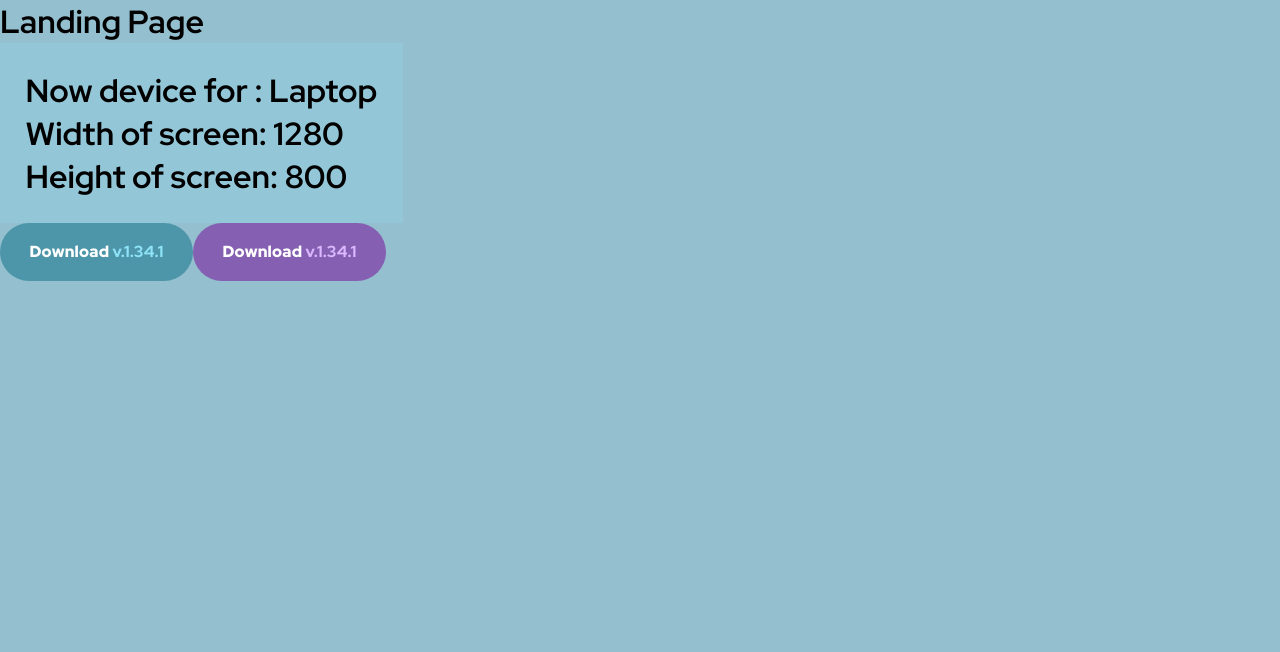
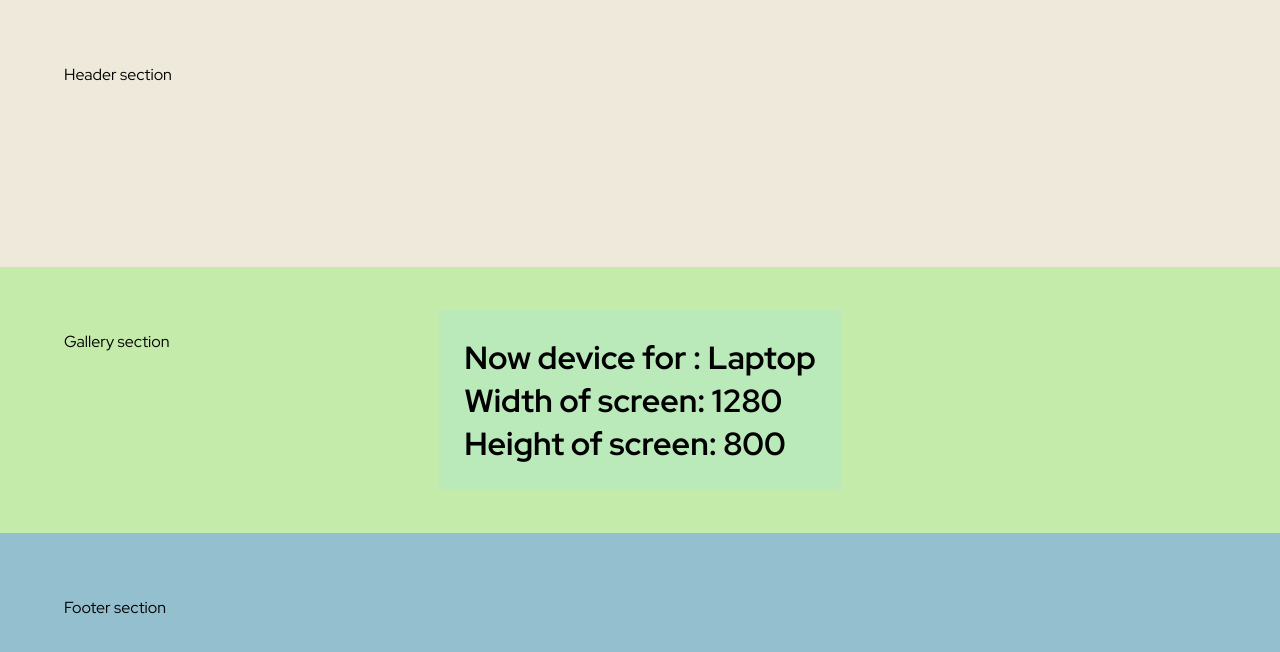
Before and after one commit to PiriyaLapa/meet-landing-page, a React (Create React App) app: page / in a window 1280 px wide. Shown: the top 652 px of the page. Built offline with nearby package versions, Linux system fonts and the light colour scheme.

Commit message:
udpate added styled each sections, create component author and button

```diff
--- a/src/App.tsx
+++ b/src/App.tsx
@@ -1,6 +1,5 @@
 import * as React from 'react';
 import GlobalStyles from './styles/GlobalStyles';
-import Button from './components/buttons/Button';
 import LandingPage from './pages/LandingPage';
 
 export default class App extends React.Component {
@@ -9,8 +8,6 @@ export default class App extends React.Component {
       <div>
        <GlobalStyles />
           <LandingPage />
-        <Button  btnType='Primary'/>
-        <Button  btnType='Secondary'/>
       </div>
     );
   }
--- a/src/pages/LandingPage.tsx
+++ b/src/pages/LandingPage.tsx
@@ -1,6 +1,9 @@
 import { Component, ReactNode } from "react";
-import { StyledScreenSizeDetect } from "../styles/styles";
+import { StyledLandingPage, StyledScreenSizeDetect } from "../styles/styles";
 import detectScreenSize from "../helpers/screenSizeHelper";
+import Header from "./sections/Header";
+import Gallery from "./sections/Gallery";
+import Footer from "./sections/Footer";
 
 export default class LandingPage extends Component {
   // Define initial state to hold window dimensions
@@ -31,14 +34,16 @@ export default class LandingPage extends Component {
     const screenNow = detectScreenSize(windowWidth);
 
     return (
-      <div>
-        <h1>Landing Page</h1>
+      <StyledLandingPage>
+        <Header />
+        <Gallery />
+        <Footer/>
         <StyledScreenSizeDetect>
           <h1>Now device for : {screenNow}</h1>
           <h1>Width of screen: {windowWidth}</h1>
           <h1>Height of screen: {windowHeight}</h1>
         </StyledScreenSizeDetect>
-      </div>
+      </StyledLandingPage>
     );
   }
 }
--- a/src/pages/sections/Footer.tsx
+++ b/src/pages/sections/Footer.tsx
@@ -1,9 +1,8 @@
-import {Component,ReactNode} from 'react';
+import { Component, ReactNode } from "react";
+import { StyledFooter } from "../../styles/styles";
 
-export default class Footer extends Component{
-    render():ReactNode{
-        return(
-            <h1>Footer section</h1>
-        )
-    }
+export default class Footer extends Component {
+  render(): ReactNode {
+    return <StyledFooter>Footer section</StyledFooter>;
+  }
 }
--- a/src/pages/sections/Gallery.tsx
+++ b/src/pages/sections/Gallery.tsx
@@ -1,9 +1,10 @@
 import { Component, ReactNode } from "react";
+import { StyledGallery } from "../../styles/styles";
 
 export default class Gallery extends Component{
     render():ReactNode{
         return(
-            <h1>Gallery section</h1>
+            <StyledGallery>Gallery section</StyledGallery>
         )
     }
 }
--- a/src/pages/sections/Header.tsx
+++ b/src/pages/sections/Header.tsx
@@ -1,9 +1,10 @@
 import { Component, ReactNode } from "react";
+import { StyledHeader } from "../../styles/styles";
 
 export default class Header extends Component{
     render():ReactNode{
         return(
-            <h1>Header section</h1>
+            <StyledHeader>Header section</StyledHeader>
         )
     }
 }
--- a/src/styles/GlobalStyles.ts
+++ b/src/styles/GlobalStyles.ts
@@ -13,27 +13,27 @@ const GlobalStyles = createGlobalStyle<{}>`
         width:100%;
         height:100vh;
         @media screen and (max-width:767px){
-            background-color:#EEE9DA;
+            // background-color:#EEE9DA;
 
         }
 
         // Tablet
         @media screen and (min-width:768px) and (max-width:1023px){
-             background-color:#BDCDD6;
+            //  background-color:#BDCDD6;
             /* padding: 3% 5%; */
         }
 
         // Labtop
         @media screen and (min-width:1024px) and (max-width:1439px){
-             background-color:#93BFCF;
+            //  background-color:#93BFCF;
         }
 
         // Desktop
         @media screen and (min-width:1440px){
-             background-color:#6096B4;
+            //  background-color:#6096B4;
         }
         @media screen and (min-width:1920px){
-             background-color:#CADEFC;
+            //  background-color:#CADEFC;
         }
     }
 `;
--- a/src/styles/styles.ts
+++ b/src/styles/styles.ts
@@ -32,7 +32,39 @@ export const StyledButton = styled.button<StyledBtnProp>`
 export const StyledScreenSizeDetect = styled.div`
   width: auto;
   height: auto;
-  display:inline-block;
-  background-color: rgba(143,227,249, 0.2);
-  padding:2%;
+  display: inline-block;
+  background-color: rgba(143, 227, 249, 0.2);
+  padding: 2%;
+  position: absolute;
+  top: 50%;
+  left: 50%;
+  transform: translate(-50%, -50%);
 `;
+
+// Styled LandingPage
+export const StyledLandingPage = styled.div`
+  display: grid;
+  grid-template-rows: repeat(3, 1fr);
+  min-height: 100vh;
+`;
+
+export const StyledHeader = styled.header`
+  padding: 5%;
+  background-color: #eee9da;
+`;
+
+export const StyledGallery = styled.main`
+  padding: 5%;
+  background-color: #C5EBAA;
+`;
+
+export const StyledFooter = styled.footer`
+  padding: 5%;
+  background-color: #93bfcf;
+`;
+
+export const StyledAuthor = styled.footer`
+  * {
+    maring-right: 2%;
+  }
+`;
```
Also changed, not shown: src/author/Author.tsx (added, +21 -0 lines).
